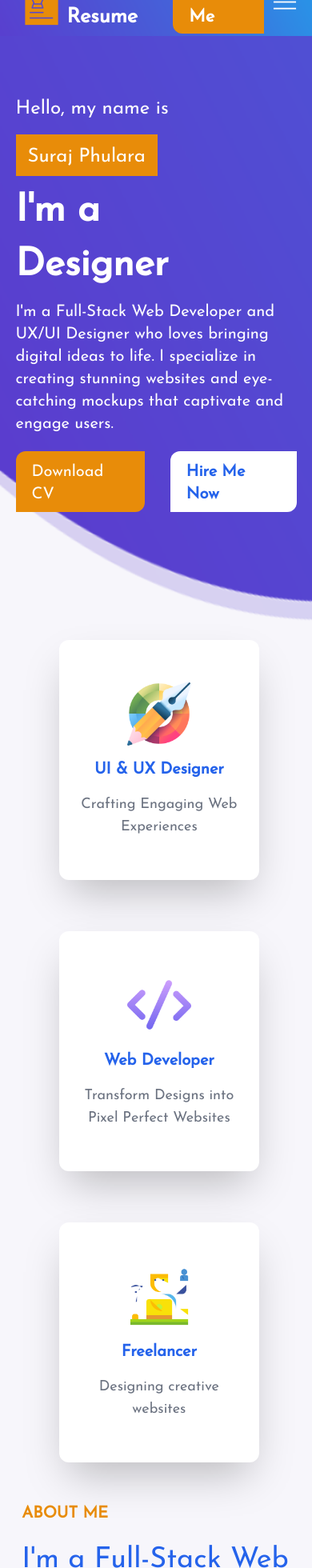
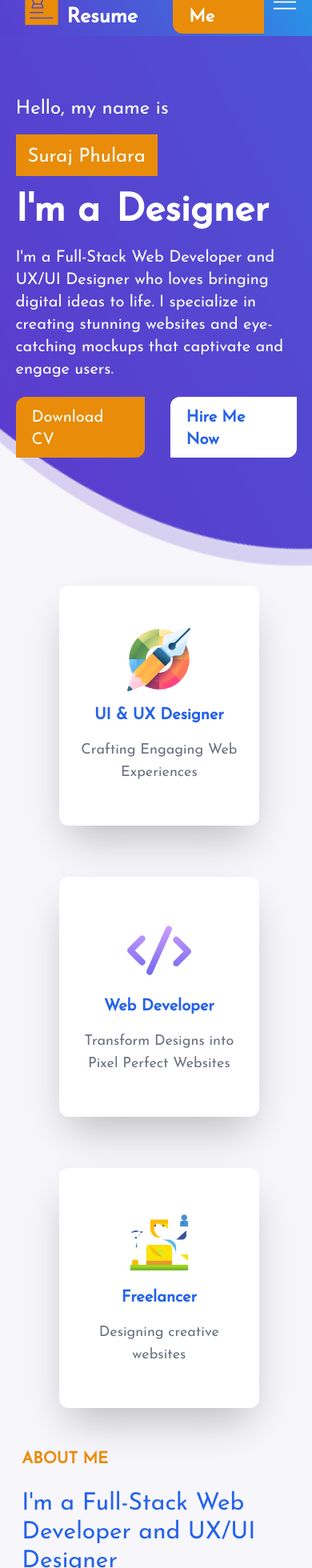
Before and after one commit to SurajPhulara/portfolio, a React (Create React App) app: page / in a window 390 px wide. Shown: the part 40-2000 px from the top of the page at 80% size. Built offline with nearby package versions, Linux system fonts and the light colour scheme; the HTML template or start-up script is replaced by a standard one.

Commit message:
updated responsive bits of code

```diff
--- a/src/pages/Home/Home.css
+++ b/src/pages/Home/Home.css
@@ -172,7 +172,7 @@
   }
   @media (max-width: 400px){
     .profession{
-        flex-direction: column;
+        /* flex-direction: column; */
         /* font-size: 3rem; */
     }
   }
--- a/src/pages/Home/Home.jsx
+++ b/src/pages/Home/Home.jsx
@@ -40,9 +40,9 @@ const Home = () => {
         </div>
         <div className="right flex flex-col justify-center gap-6  w-2/4">
           <div className="text-base text-xl font-semibold text-[#e88c09]">ABOUT ME</div>
-          <div className="text-4xl text-blue-600">I'm a Full-Stack Web Developer and UX/UI Designer</div>
+          <div className="text-3xl text-blue-600">I'm a Full-Stack Web Developer and UX/UI Designer</div>
           <div className="text-2xl text-gray-700 w-11/12">With a passion for creating visually appealing and user-friendly digital experiences, I bring ideas to life through seamless web development and intuitive UX/UI design. My goal is to deliver high-quality solutions that not only meet clients' needs but also exceed their expectations. By combining technical expertise with a deep understanding of user-centered design principles, I strive to create captivating websites that engage users and leave a lasting impression. Let's collaborate and transform your ideas into stunning digital realities.</div>
-          <div className="text-4xl text-blue-600">Suraj Phulara</div>
+          <div className="text-3xl text-blue-600">Suraj Phulara</div>
           <div className="socialmedia flex items-center gap-16 ml-[-5px]">
               <a href="https://www.linkedin.com/in/suraj-phulara-b63b23193/" className="linkedin flex items-center gap-4 text-2xl text-[#0078d4]"> <img src={linkedinicon} alt="linkedin" className='flex justify-start'/> <p className=' pt-2'>LinkedIn</p></a>
               <a href="https://github.com/SurajPhulara" className="github flex items-center gap-4 text-2xl"><img src={githubicon} alt="github"/> <p className=' pt-2'>Github</p></a>
```
